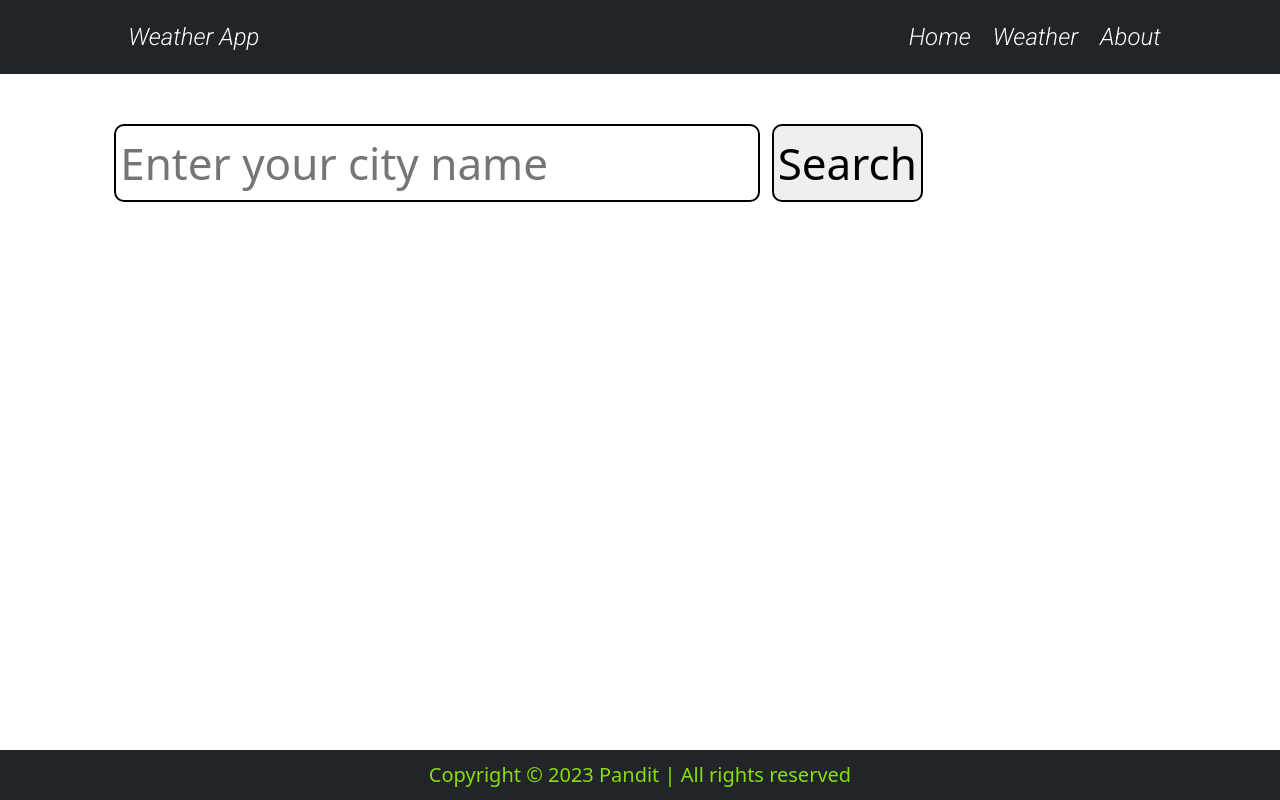
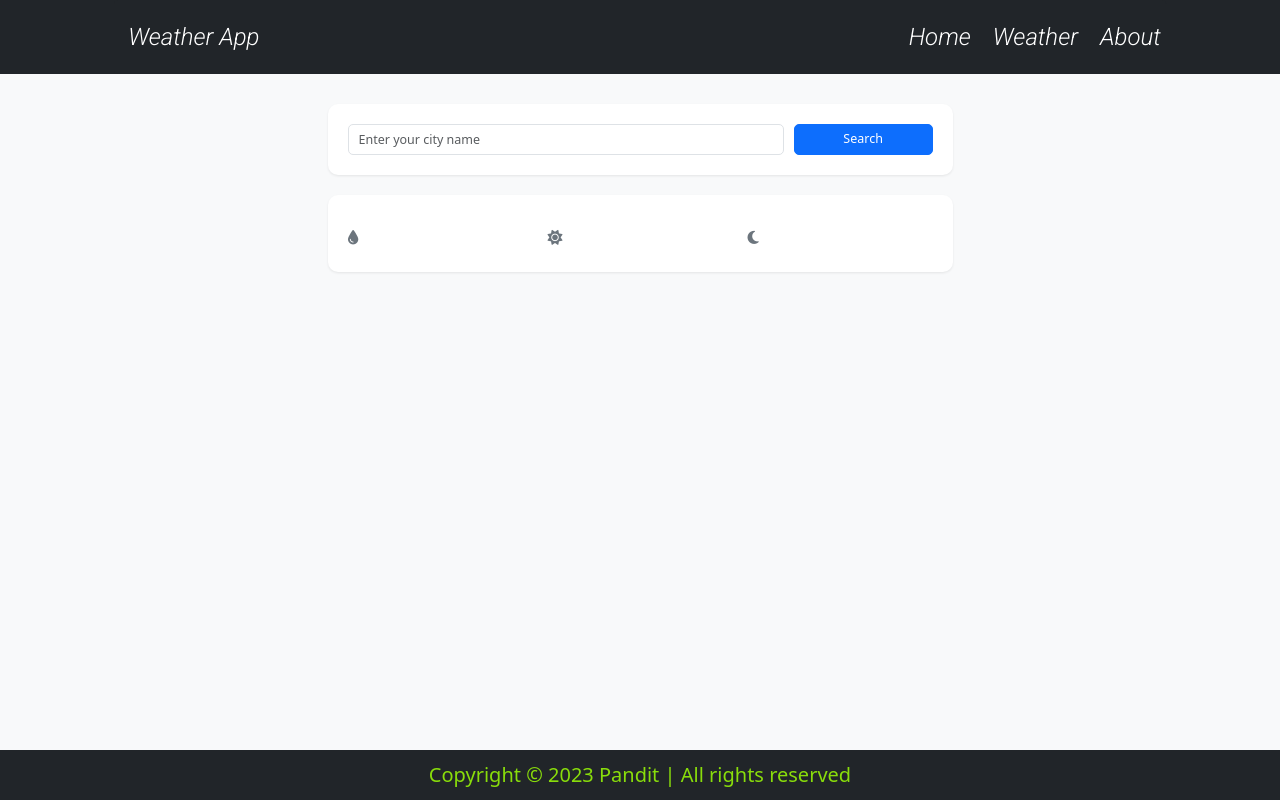
Before and after one commit to dkrpandit/Weather-App, a Node server app: page /weather in a window 1280 px wide. Run offline with Node 20, Linux system fonts and the light colour scheme.

Commit message:
updated weather page UI

```diff
--- a/src/template/views/weather.hbs
+++ b/src/template/views/weather.hbs
@@ -1,58 +1,120 @@
 <!DOCTYPE html>
 <html lang="en">
-
 <head>
     <meta charset="UTF-8">
     <meta name="viewport" content="width=device-width, initial-scale=1.0">
     <title>Weather</title>
     {{>headerLinks}}
-  <link rel="stylesheet" href="https://cdnjs.cloudflare.com/ajax/libs/font-awesome/6.2.0/css/all.min.css"
-    integrity="sha512-xh6O/CkQoPOWDdYTDqeRdPCVd1SpvCA9XXcUnZS2FmJNp1coAFzvtCN9BmamE+4aHK8yyUHUSCcJHgXloTyT2A=="
-    crossorigin="anonymous" referrerpolicy="no-referrer" />
-</head>
+    <link href="https://cdn.jsdelivr.net/npm/bootstrap@5.3.0/dist/css/bootstrap.min.css" rel="stylesheet">
+    <link rel="stylesheet" href="https://cdnjs.cloudflare.com/ajax/libs/font-awesome/6.2.0/css/all.min.css">
     <style>
-  .main_content {
-    font-size: 4.4rem;
-    margin-top: 5rem;
+        body {
+            background-color: #f8f9fa;
+        }
 
+
+
+        .search-card {
+            background: white;
+            border-radius: 1rem;
+            box-shadow: 0 0.125rem 0.25rem rgba(0, 0, 0, 0.075);
+            padding: 2rem;
+            margin-bottom: 2rem;
+            margin-top:3rem;
         }
-  input{
+
+        .weather-card {
+            background: white;
             border-radius: 1rem;
-    border: 2px solid black;
-    padding: 0.4rem;
+            box-shadow: 0 0.125rem 0.25rem rgba(0, 0, 0, 0.075);
+            padding: 2rem;
         }
-  @media (max-width: 720px) {
-    .main_content {
+
+        .form-control:focus {
+            box-shadow: 0 0 0 0.25rem rgba(13, 110, 253, 0.15);
+        }
+
+        #cityName {
+            border-radius: 0.5rem;
+        }
+
+        #searchBtn {
+            border-radius: 0.5rem;
+            padding: 0.5rem 2rem;
+        }
+
+        .weather-icon {
+            font-size: 1.5rem;
+            margin-right: 0.5rem;
+            color: #6c757d;
+        }
+
+        .cityName {
             font-size: 2rem;
-    margin-top: 2rem;
+            font-weight: 600;
+            color: #212529;
+            margin-bottom: 1rem;
+        }
 
+        .weather {
+            font-size: 3rem;
+            font-weight: 700;
+            color: #0d6efd;
+            margin-bottom: 1.5rem;
         }
+
+        .weather-info {
+            color: #6c757d;
+            font-size: 1.1rem;
+            margin-bottom: 0.5rem;
+        }
+
+        #DayDate {
+            color: #6c757d;
+            font-size: 1.1rem;
+            margin-bottom: 1rem;
         }
     </style>
-
+</head>
 <body>
     {{>navbar}}
     <div class="container-fluid main_menu">
-    <div class="row">
-      <div class="col-md-10 col-12 mx-auto">
-        <div class="main_content">
-          <form action="" class="from_box">
-            <input type="text" placeholder="Enter your city name" id="cityName" autocomplete="off">
-            <input type="submit" id="searchBtn" value="Search">
+        <div class="row justify-content-center">
+            <div class="col-md-8 col-lg-6">
+                <div class="search-card">
+                    <form action="" class="row g-3">
+                        <div class="col-sm-9">
+                            <input type="text" class="form-control form-control-lg" placeholder="Enter your city name" id="cityName" autocomplete="off">
+                        </div>
+                        <div class="col-sm-3">
+                            <input type="submit" class="btn btn-primary btn-lg w-100" id="searchBtn" value="Search">
+                        </div>
                     </form>
-          <div class="tempB">
-            <div id="DayDate"></div>
+                </div>
+
+                <div class="weather-card">
+                    <div id="DayDate" class="mb-3"></div>
                     <div class="cityName" id="city"></div>
                     <div class="weather">
-              <span id="temp"></span> <span id="sky"></span>
+                        <span id="temp"></span>
+                        <span id="sky"></span>
                     </div>
-            <div class="humidity">
+                    <div class="row">
+                        <div class="col-md-4">
+                            <div class="weather-info">
+                                <i class="fas fa-tint weather-icon"></i>
                                 <span id="humidity"></span>
                             </div>
-            <div class="sunriseTime">
+                        </div>
+                        <div class="col-md-4">
+                            <div class="weather-info">
+                                <i class="fas fa-sun weather-icon"></i>
                                 <span id="sunriseTime"></span>
                             </div>
-            <div class="sunsetTime">
+                        </div>
+                        <div class="col-md-4">
+                            <div class="weather-info">
+                                <i class="fas fa-moon weather-icon"></i>
                                 <span id="sunsetTime"></span>
                             </div>
                         </div>
@@ -60,8 +122,10 @@
                 </div>
             </div>
         </div>
+    </div>
     {{>footer}}
+
+    <script src="https://cdn.jsdelivr.net/npm/bootstrap@5.3.0/dist/js/bootstrap.bundle.min.js"></script>
     <script src="JS/weather.js"></script>
 </body>
-
 </html>
```
Lines whose indentation alone changed are shown as unchanged.
